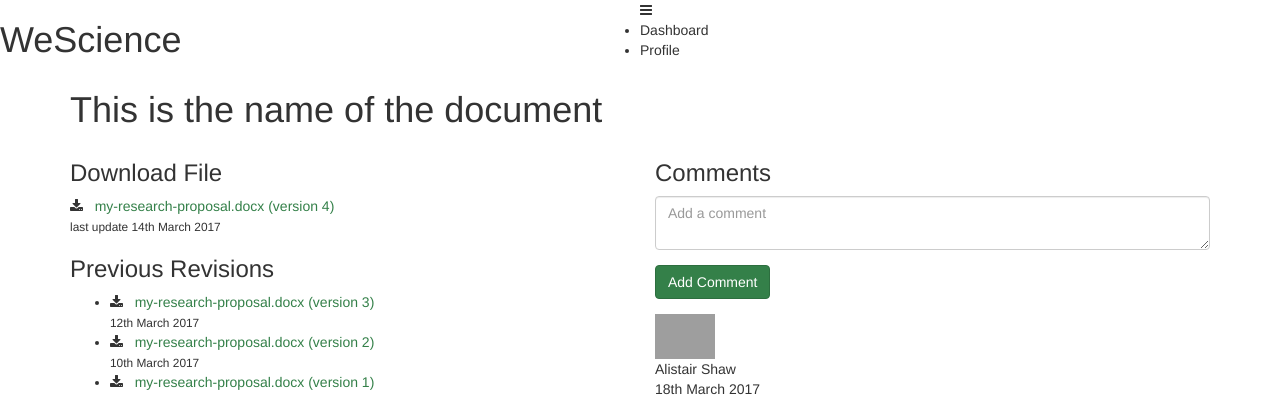
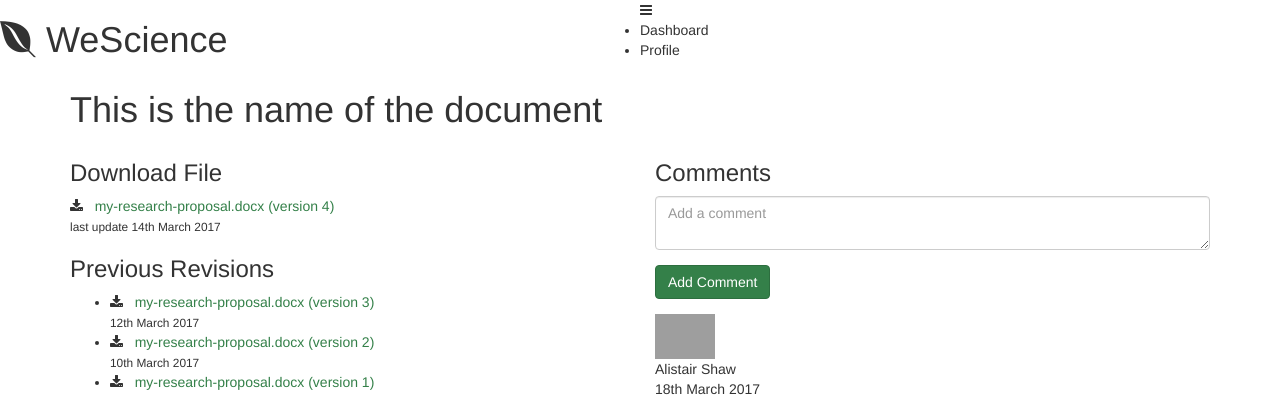
Before and after one commit to WeScience/WeScience, a Flask app: page /project/1/1 in a window 1280 px wide. Shown: the top 396 px of the page. Run offline with Flask 2, Linux system fonts and the light colour scheme; some libraries are stand-ins or nearby versions; grey boxes are pictures that could not be loaded.

Commit message:
Nader: Add default header to template

```diff
--- a/templates/common/header.html
+++ b/templates/common/header.html
@@ -1,6 +1,6 @@
 <header id="page-header" class="row">
   <section id="logo" class="col-md-6">
-    <h1>WeScience</h1>
+    <h1><i class="fa fa-envira" aria-hidden="true"></i> WeScience</h1>
   </section>
   <section id="main-nav-container" class=".col-md-6">
     <section class="mobile">
```
